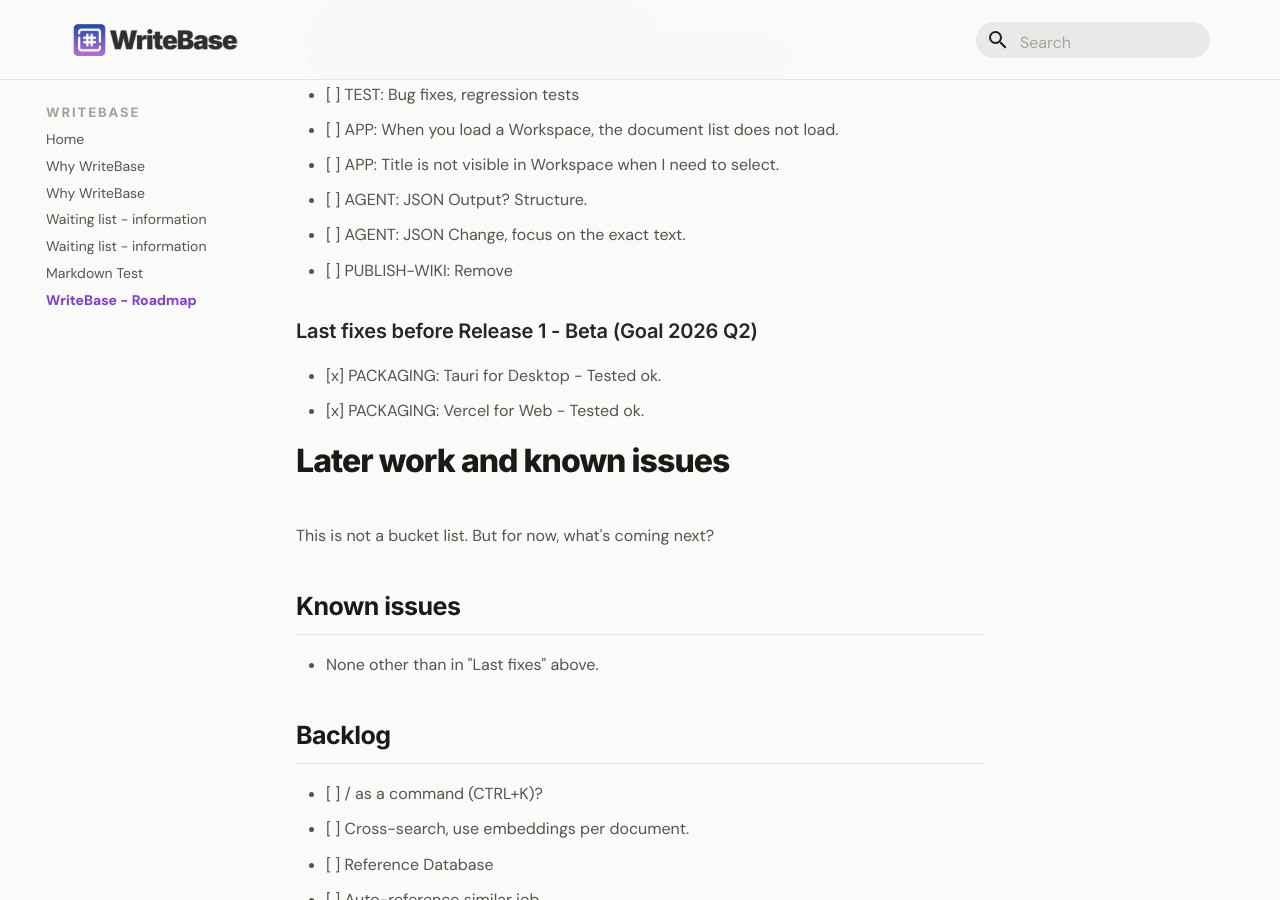
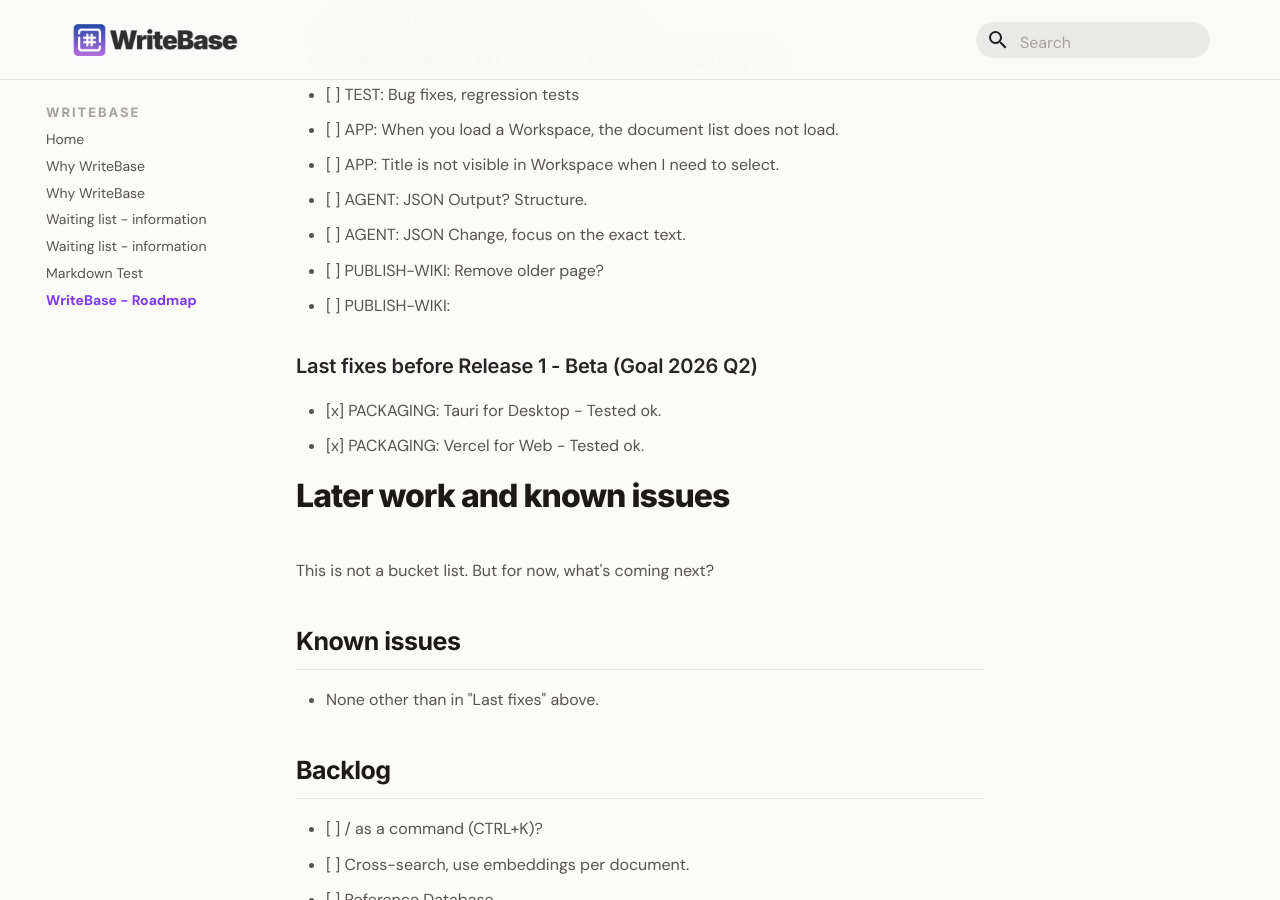
Before and after one commit to larssonhthomas-afk/writebase-docs, an MkDocs documentation site: the page built from docs/9writebase---roadmap.md, in a window 1280 px wide and 900 px high, scrolled down 548 px. Built offline with MkDocs 1.6.1 and Material for MkDocs 9.7.7, drawn with Linux system fonts in a browser that asks for light colours; some web fonts are replaced.

Commit message:
Update 9writebase---roadmap.md

```diff
--- a/docs/9writebase---roadmap.md
+++ b/docs/9writebase---roadmap.md
@@ -26,7 +26,8 @@ This Backlog has a priority 1-3.
 - [ ] APP: Title is not visible in Workspace when I need to select.
 - [ ] AGENT: JSON Output? Structure.
 - [ ] AGENT: JSON Change, focus on the exact text.
-- [ ] PUBLISH-WIKI: Remove
+- [ ] PUBLISH-WIKI: Remove older page?
+- [ ] PUBLISH-WIKI:
 
 ### Last fixes before Release 1 - Beta (Goal 2026 Q2)
 
```
